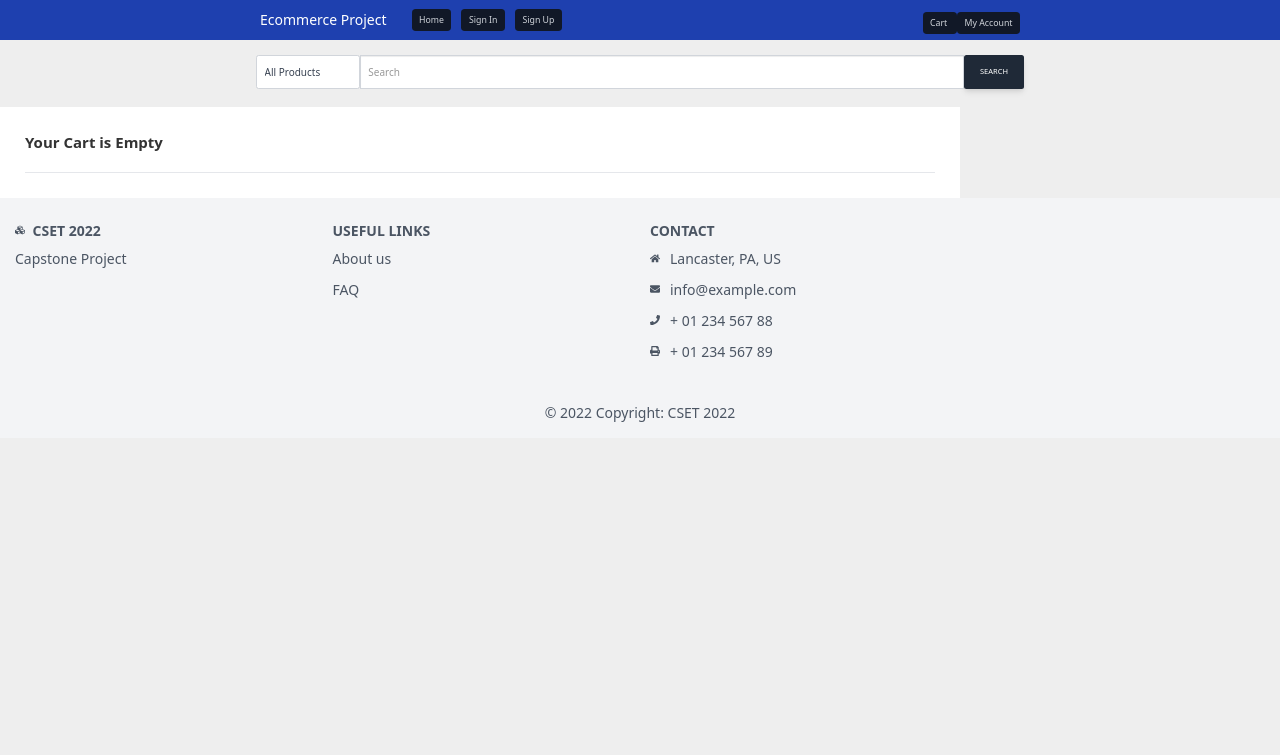
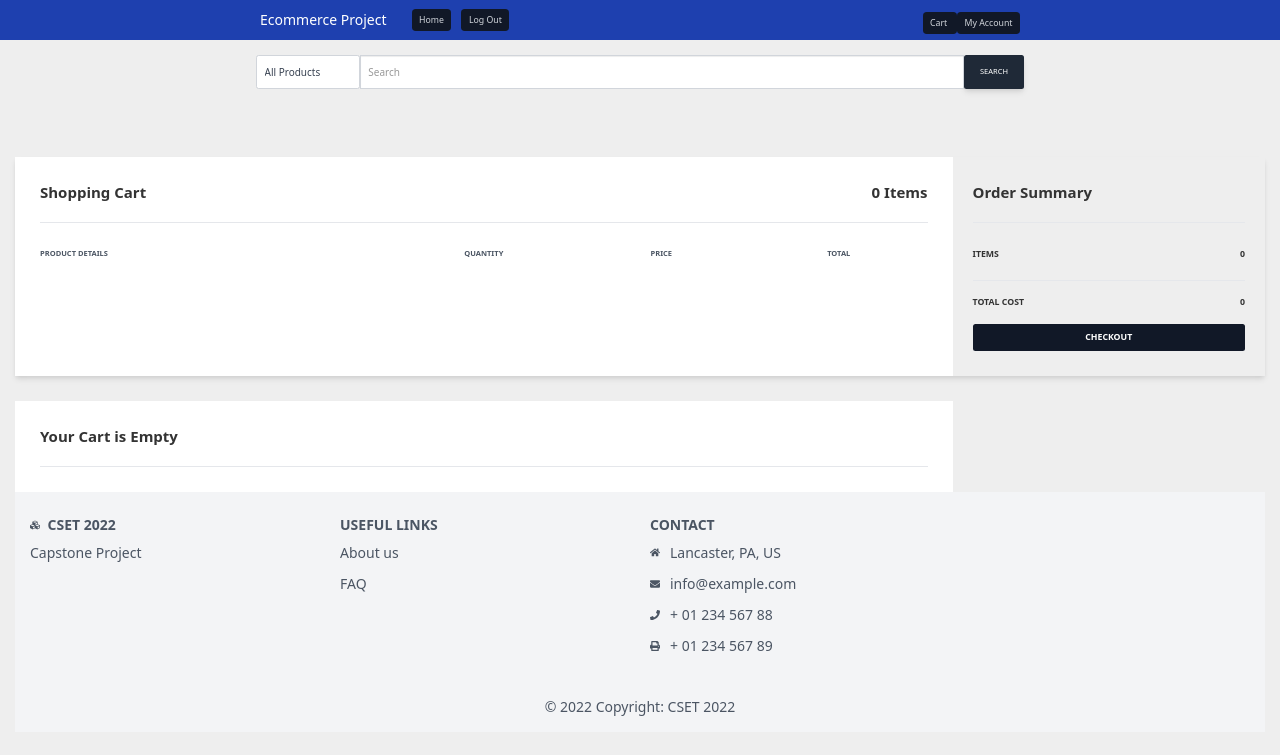
Before and after one commit to jpochetedmead/Ecommerce-Project, a PHP site: page /cart.php in a window 1280 px wide. Shown: the top 755 px of the page. Run offline with PHP 8.4, Linux system fonts and the light colour scheme; a user stored in the database is signed in; data comes from the database, SQL or seed files in the repository; tables that the repository leaves empty hold one stand-in row (values such as "Sample post"); some libraries are stand-ins or nearby versions.

Commit message:
Added the backend for the cart page+ mergeconflict

```diff
--- a/cart.php
+++ b/cart.php
@@ -1,5 +1,6 @@
 <?php
     include 'db_connection.php';
+    session_start();
 ?>
 
 <?php
@@ -18,120 +19,134 @@
         include 'templates/alert-message.html';
     }
 */
+if(isset($_POST['checkout'])){
+  header("location:checkout.php");
+}
+if(isset($_POST['delete'])){
+  $sql = "DELETE FROM Cart WHERE product_ID=$_POST[delete]";
+  if ($conn->query($sql) === TRUE) {
+    //echo "Record deleted successfully";
+  } else {
+    //echo "Error deleting record: " . $conn->error;
+  }
+}
+if(isset($_POST['minus'])){
+  $sql = "SELECT * FROM Cart WHERE product_ID=$_POST[minus]";
+  $result = $conn->query($sql);
+  $minus = $result->fetch_assoc();
+
+  $quan = $minus['quantity'] - 1;
+  if($quan > 0){
+    $sql = "UPDATE Cart SET quantity=$quan WHERE product_ID=$_POST[minus] && user_ID=$_SESSION[ID]";
+    if ($conn->query($sql) === TRUE) {
+      //echo "Record updated successfully";
+    }else{
+      //echo "Error: " . $sql . "<br>" . $conn->error;
+    }
+  }
+}
+
+if(isset($_POST['plus'])){
+  $sql = "SELECT * FROM Cart WHERE product_ID=$_POST[plus]";
+  $result = $conn->query($sql);
+  $minus = $result->fetch_assoc();
+
+  $sql = "SELECT * FROM products WHERE product_ID=$_POST[plus]";
+  $result = $conn->query($sql);
+  $check = $result->fetch_assoc();
+
+  $quan = $minus['quantity'] + 1;
+  if($quan <= $check['quantity']){
+    $sql = "UPDATE Cart SET quantity=$quan WHERE product_ID=$_POST[plus] && user_ID=$_SESSION[ID]";
+    if ($conn->query($sql) === TRUE) {
+      //echo "Record updated successfully";
+    }else{
+      //echo "Error: " . $sql . "<br>" . $conn->error;
+    }
+  }
+}
+
+$totalQuantity = 0;
+$sql="SELECT * FROM Cart WHERE user_ID=$_SESSION[ID]";
+        $result = $conn->query($sql);
+        while($res = mysqli_fetch_array($result)) {
+          $totalQuantity += $res['quantity'];
+        }
 ?>
 
 <!--shopping cart-->
-<?php
-$sql = "SELECT *
-FROM Cart
-INNER JOIN Products
-ON Products.product_ID = Cart.product_ID
-WHERE Cart.quantity = Products.quantity";
-$result = $conn->query($sql);
-$res = $result->fetch_assoc();
-?>
-
-<?php
-$sql = "SELECT product_ID
-FROM Cart";
-$result = $conn->query($sql);
-$productID = $result->fetch_assoc();
-$id = $productID['product_ID'];
-?>
-
-<?php
-if(isset($res['quantity']) && isset($res['unit_price']) && isset($res['product_name']) && isset($res['description']) && isset($res['product_ID'])){
-  $price = $res['unit_price'];
-  $id = $res['product_ID'];
-  $quanP = $res['quantity'];
-  if(isset($_POST['update'])){
-  $sql = "UPDATE Cart
-  SET quantity = '$quanP'
-  WHERE product_ID = '$id'";
-  $result = $conn->query($sql);
-  if ($conn->query($sql) === TRUE) {
-    echo "Updated";
-  } else {
-    echo "Error: " . $sql . "<br>" . $conn->error;
-  }
-  }
-?>
-
+  <form action="cart.php" method="POST" id="form1" class="container mx-auto mt-10">
     <div class="flex shadow-md my-10">
       <div class="w-3/4 bg-white px-10 py-10">
         <div class="flex justify-between border-b pb-8">
           <h1 class="font-semibold text-2xl">Shopping Cart</h1>
-          <h2 class="font-semibold text-2xl">1 Items</h2>
-        </div>
+          <h2 class="font-semibold text-2xl"><?php echo $totalQuantity ?> Items</h2>
+          </div>
         <div class="flex mt-10 mb-5">
           <h3 class="font-semibold text-gray-600 text-xs uppercase w-2/5">Product Details</h3>
           <h3 class="font-semibold text-center text-gray-600 text-xs uppercase w-1/5 text-center">Quantity</h3>
           <h3 class="font-semibold text-center text-gray-600 text-xs uppercase w-1/5 text-center">Price</h3>
           <h3 class="font-semibold text-center text-gray-600 text-xs uppercase w-1/5 text-center">Total</h3>
         </div>
-        <div class="flex items-center hover:bg-gray-100 -mx-8 px-6 py-5">
-          <div class="flex w-2/5"> <!-- product -->
-            <div class="w-20">
-              <img src="https://via.placeholder.com/150" alt="placeholder">
-            </div>
-            <form action="" method="POST">
-            <div class="flex flex-col justify-between ml-4 flex-grow">
-              <span class="font-bold text-sm"><?php echo $res['product_name']?></span>
-              <span class="text-blue-500 text-xs"><?php echo $res['category']?></span>
-              <a href="removeCart.php" class="font-semibold hover:text-red-500 text-gray-500 text-xs">Remove</a>
-            </div>
-          </div>
-          <div class="flex justify-center w-1/5">
-            <svg class="fill-current text-gray-600 w-3" viewBox="0 0 448 512"><path d="M416 208H32c-17.67 0-32 14.33-32 32v32c0 17.67 14.33 32 32 32h384c17.67 0 32-14.33 32-32v-32c0-17.67-14.33-32-32-32z"/>
-            </svg>
 
-            <input type="hidden" name="id" value="$id">
-            <input class="mx-2 border text-center w-8" type="text" value="<?php echo $res['quantity']?>" name="quanP" id="quanP">
-            <input type="submit" class="btn btn-sm btn-info text-light mt-0 mb-1" name="update" value="update" id="update">
+        <?php
 
-            <svg class="fill-current text-gray-600 w-3" viewBox="0 0 448 512">
-              <path d="M416 208H272V64c0-17.67-14.33-32-32-32h-32c-17.67 0-32 14.33-32 32v144H32c-17.67 0-32 14.33-32 32v32c0 17.67 14.33 32 32 32h144v144c0 17.67 14.33 32 32 32h32c17.67 0 32-14.33 32-32V304h144c17.67 0 32-14.33 32-32v-32c0-17.67-14.33-32-32-32z"/>
-            </svg>
-          </div>
-          <span class="text-center w-1/5 font-semibold text-sm">$<?php echo $res['unit_price']?></span>
+        $totalPrice = 0;
+        $sql="SELECT * FROM Cart WHERE user_ID=$_SESSION[ID]";
+        $result = $conn->query($sql);
 
-          <?php
-          $total = $res['quantity'] * $res['unit_price'];
-          ?>
-          <span class="text-center w-1/5 font-semibold text-sm">$<?php echo $total?></span>
-           </form>
-        </div>
+        while($res = mysqli_fetch_array($result)) {
+          $sql = "SELECT * FROM products INNER JOIN brand ON products.brand=brand.brand_ID WHERE products.product_ID=$res[product_ID]";
+          $product = $conn->query($sql);
+          $thing = $product->fetch_assoc();
+          $totalPrice += ($thing['price'] * $res['quantity']);
+
+          echo "<div class='flex items-center hover:bg-gray-100 -mx-8 px-6 py-5'>";
+            echo "<div class='flex w-2/5'>"; //Product
+              echo "<div class='w-20'>";
+                echo "<img src='" . $thing['image'] . "' alt='placeholder'>";
+              echo "</div>";
+              echo "<div class='flex flex-col justify-between ml-4 flex-grow'>";
+              echo "<span class='font-bold text-sm'>" . $thing['title'] . "</span>";
+                echo "<span class='text-blue-500 text-xs'>" . $thing['brand'] . "</span>";
+                echo "<button form='form1' name='delete' type='submit' value='". $thing['product_ID'] ."' class='font-semibold hover:text-red-500 text-gray-500 text-xs'>Remove</button>";
+              echo "</div>";
+            echo "</div>";
+            echo "<div class='flex justify-center w-1/5'>";
+              echo "<button form='form1' name='minus' type='submit' value='". $thing['product_ID'] ."'>-</button>";
+
+              echo "<input class='mx-2 border text-center w-8' disabled type='text' value='" . $res['quantity'] . "'>";
+
+              echo "<button form='form1' name='plus' type='submit' value='". $thing['product_ID'] ."'>+</button>";
+            echo "</div>";
+            echo "<span class='text-center w-1/5 font-semibold text-sm'>" . $thing['price'] . "</span>";
+            echo "<span class='text-center w-1/5 font-semibold text-sm'>" . $thing['price'] * $res['quantity'] . "</span>";
+          echo "</div>";
+        }
+        ?>
+
       </div>
 
       <div id="summary" class="w-1/4 px-8 py-10">
         <h1 class="font-semibold text-2xl border-b pb-8">Order Summary</h1>
         <div class="flex justify-between mt-10 mb-5">
-          <span class="font-semibold text-sm uppercase">Items 1</span>
-          <span class="font-semibold text-sm">$<?php echo $total?></span>
+          <span class="font-semibold text-sm uppercase">Items</span>
+          <span class="font-semibold text-sm"><?php echo $totalQuantity ?></span>
         </div>
         <div class="border-t mt-8">
           <div class="flex font-semibold justify-between py-6 text-sm uppercase">
             <span>Total cost</span>
-            <?php
-            $aTotal = $total++;
-            ?>
-            <span>$<?php echo $aTotal ?></span>
+            <span><?php echo $totalPrice ?></span>
           </div>
-          <button name='submit' type="submit" class="rounded bg-gray-900 font-semibold hover:bg-gray-700 py-3 text-sm text-white uppercase w-full">Checkout</button>
+          <button name='checkout' type="submit" class="rounded bg-gray-900 font-semibold hover:bg-gray-700 py-3 text-sm text-white uppercase w-full">Checkout</button>
         </div>
       </div>
     </div>
-    <?php
-  } else {
-    ?>
     <div class="w-3/4 bg-white px-10 py-10">
         <div class="flex justify-between border-b pb-8">
           <h1 class="font-semibold text-2xl">Your Cart is Empty</h1>
         </div>
       </div>
-      <?php
-    }
-      ?>
 
 <?php // TEMPLATES
   include 'templates/footer.html';
```
Also changed, not shown: images/shirt.png (added), 1 other file.
